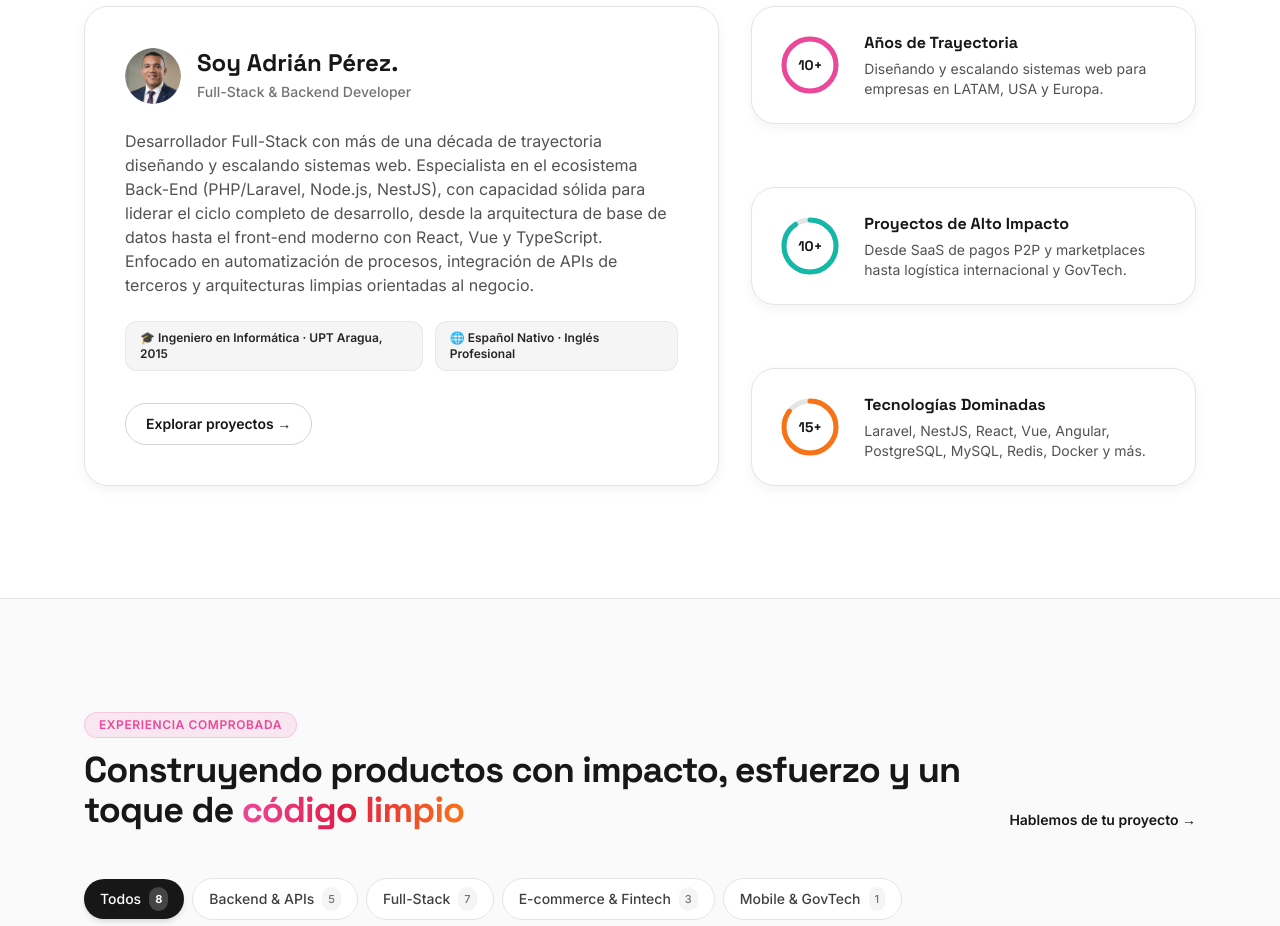
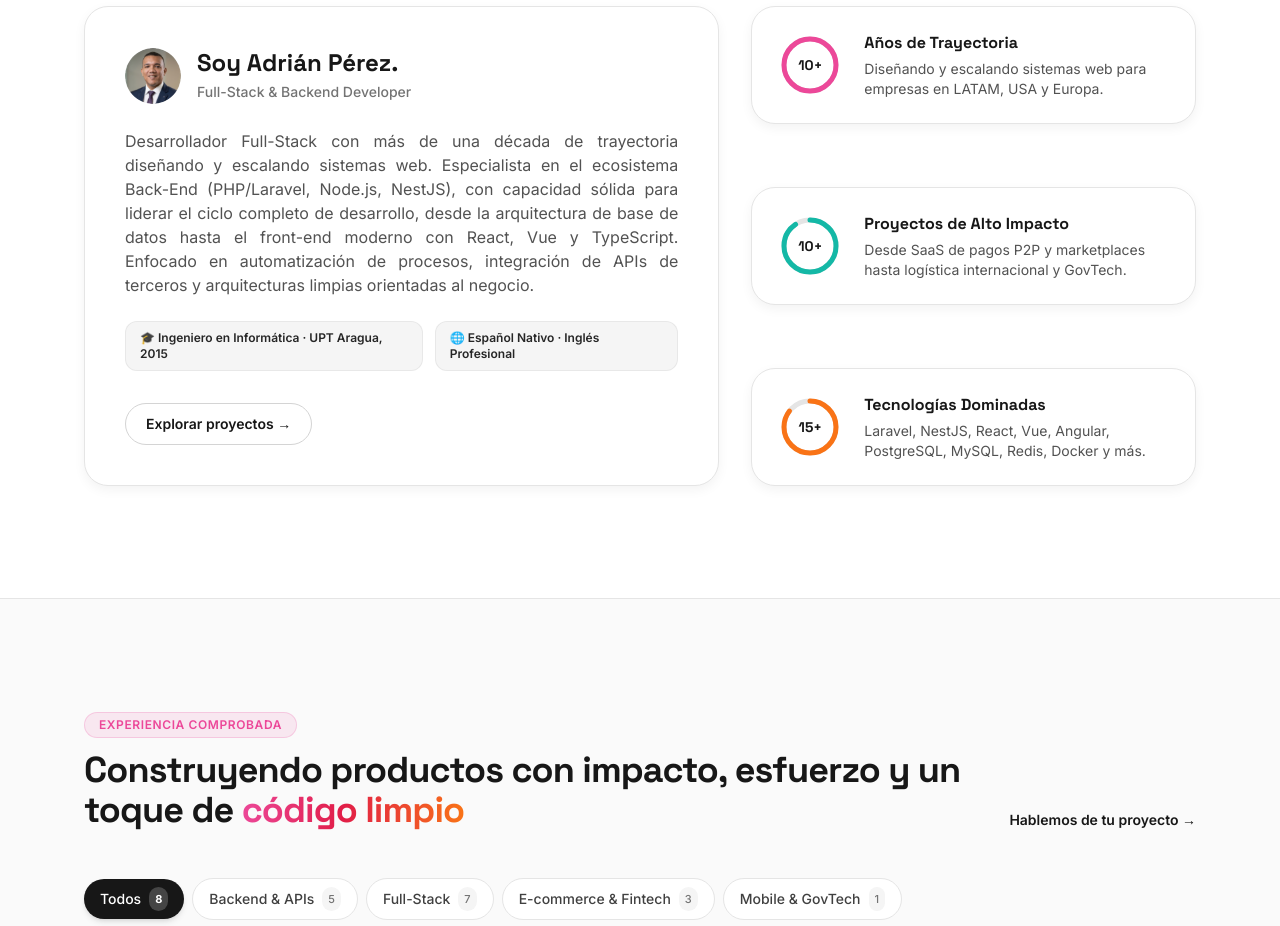
Before and after one commit to adrianjp2/portfolio, a Next.js app: page / in a window 1280 px wide. Shown: the part 1040-1966 px from the top of the page. Built offline with nearby package versions, Linux system fonts and the light colour scheme.

Commit message:
style: justify about me bio paragraph text

```diff
--- a/src/components/About.tsx
+++ b/src/components/About.tsx
@@ -84,7 +84,7 @@ export const About: React.FC<AboutProps> = ({ lang }) => {
                 </div>
               </div>
 
-              <p className="text-neutral-600 dark:text-neutral-300 leading-relaxed mb-6 text-[0.95rem] md:text-base">
+              <p className="text-neutral-600 dark:text-neutral-300 leading-relaxed mb-6 text-[0.95rem] md:text-base text-justify">
                 {t.about_desc}
               </p>
 
```
Also changed, not shown: src/app/not-found.tsx (line endings or trailing spaces).
